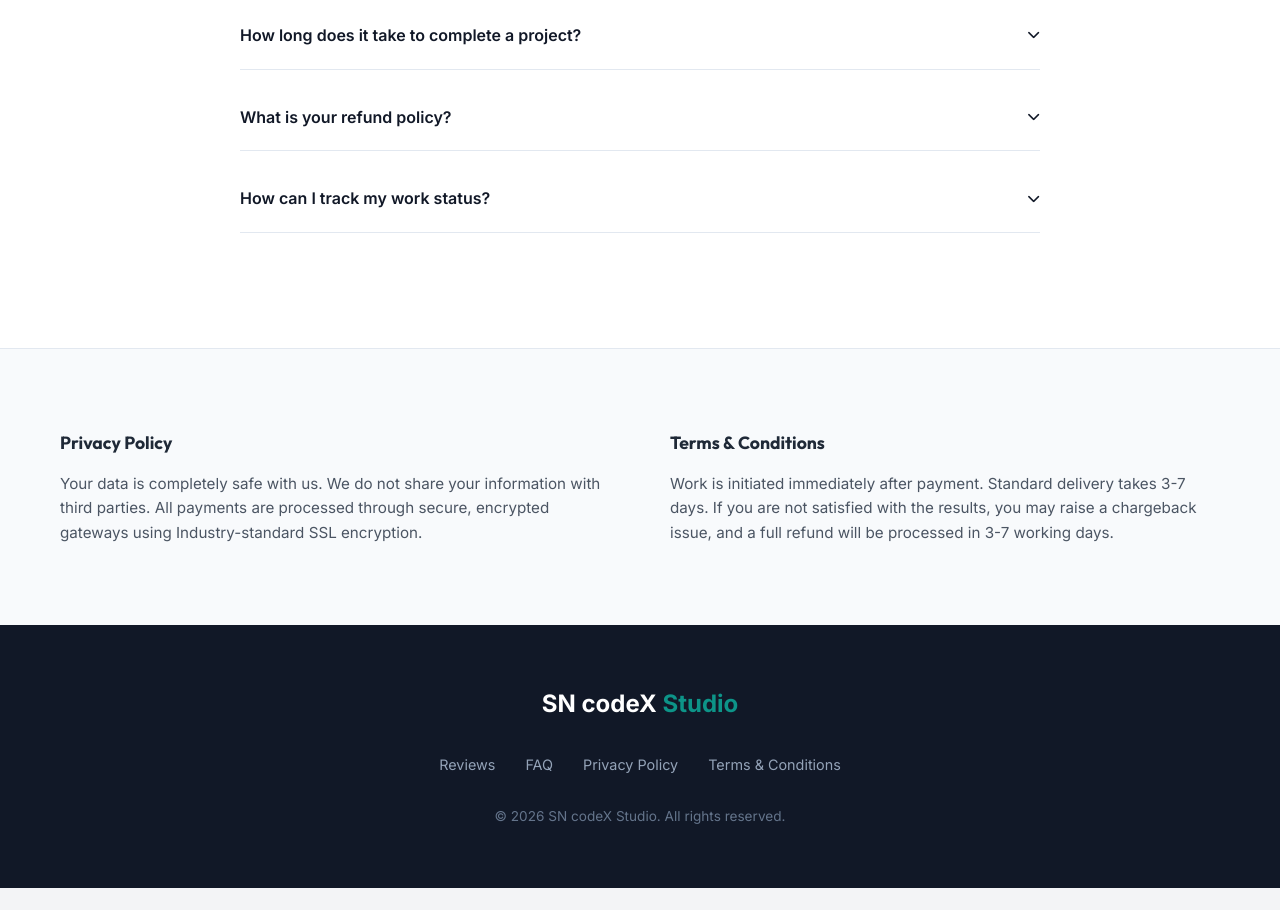
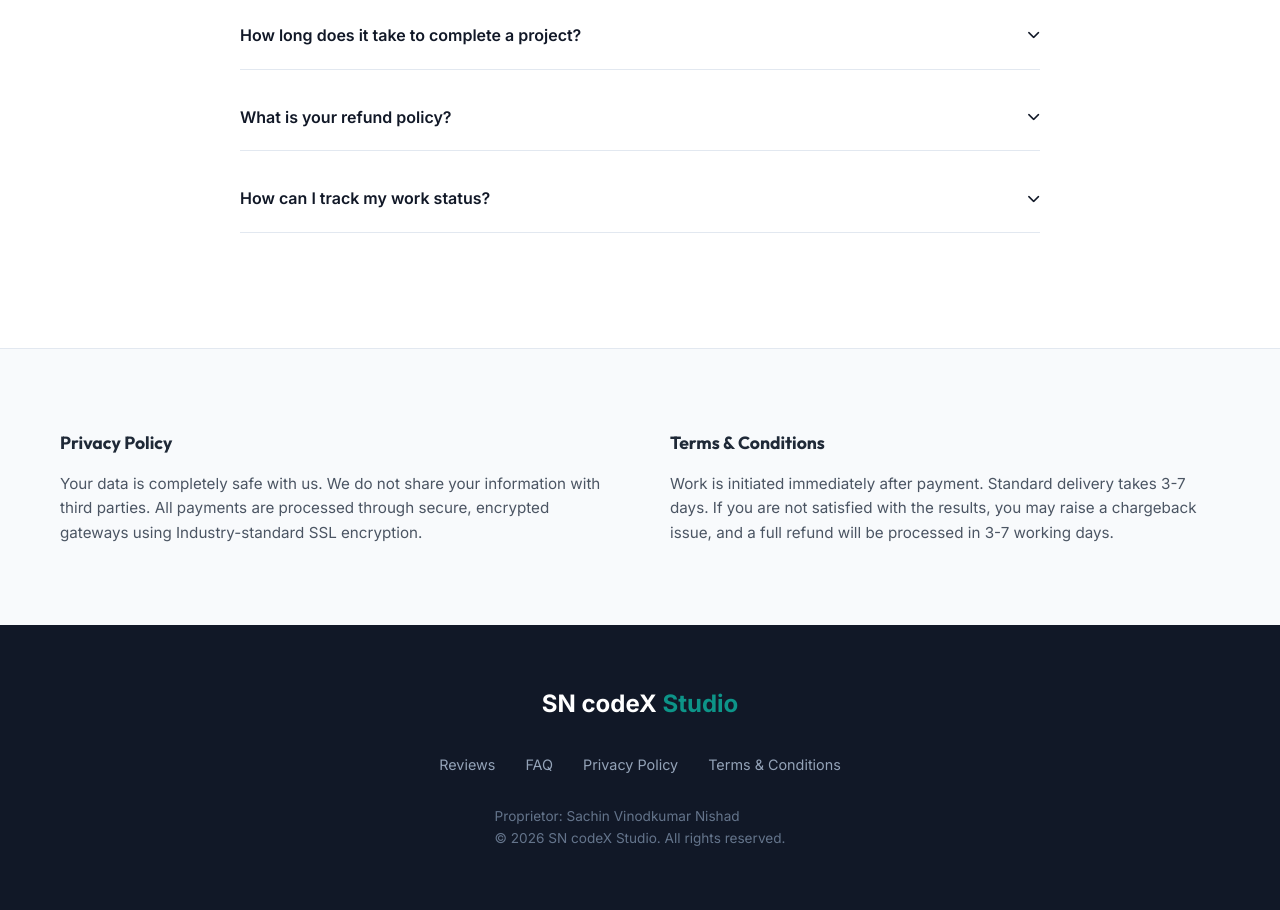
Before and after one commit to Sachin-Nishad/SN-CodeX-Studio, a plain HTML site: page index.html in a window 1280 px wide. Shown: the part 6880-7790 px from the top of the page. Before the commit the page ends 7768 px from the top, so only its background shows below. Drawn offline with Linux system fonts and the light colour scheme; a script that the page names is missing.

Commit message:
Update index.html

```diff
--- a/index.html
+++ b/index.html
@@ -505,6 +505,7 @@
                     <a href="#">Terms & Conditions</a>
                 </div>
                 <div class="footer-copy">
+                    <p>Proprietor: Sachin Vinodkumar Nishad</p>
                     &copy; 2026 SN codeX Studio. All rights reserved.
                 </div>
             </div>
```
